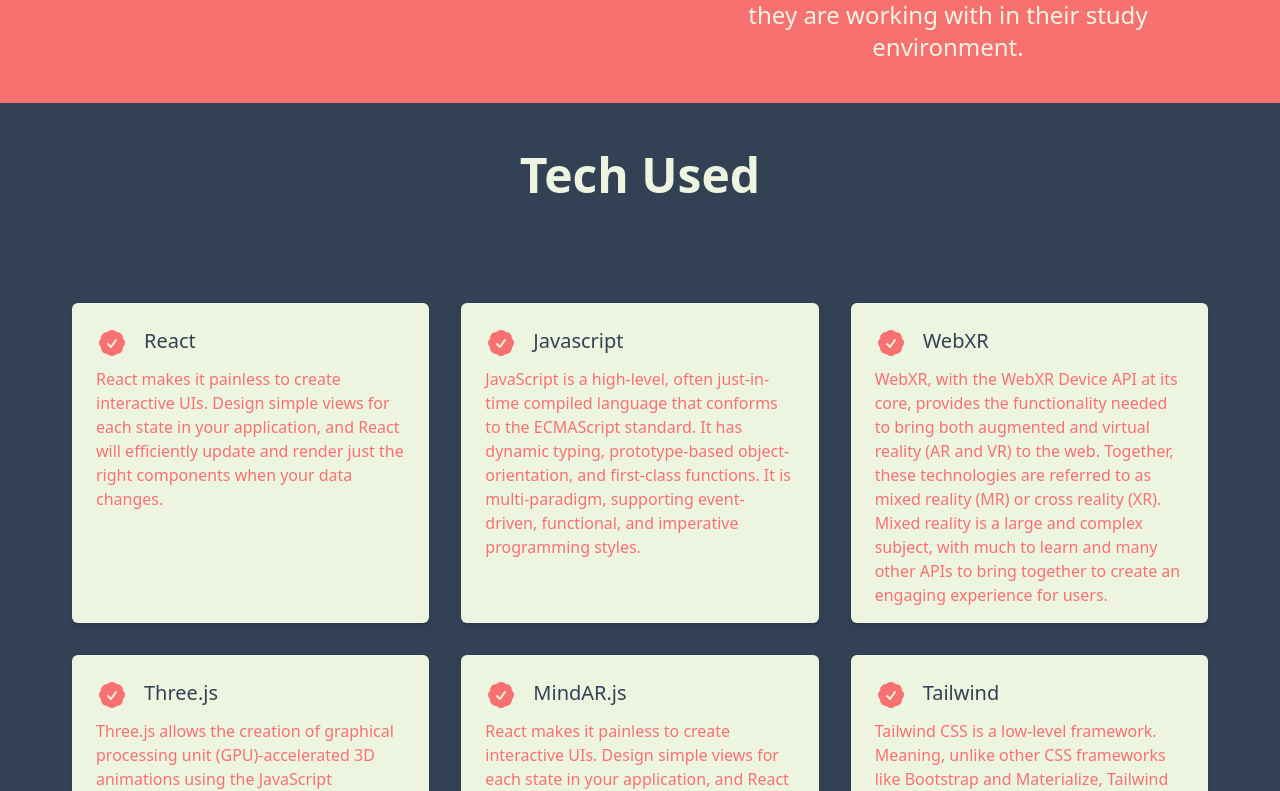
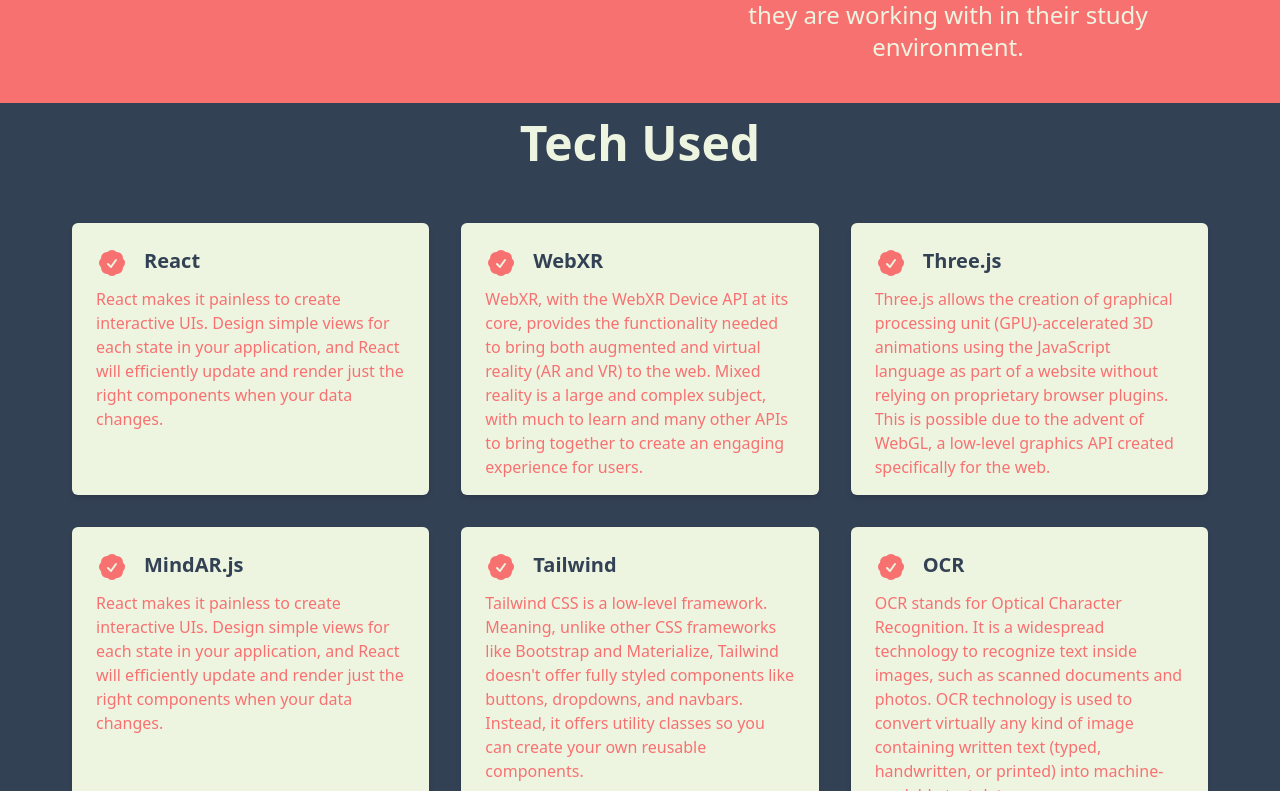
Before and after one commit to Mr-Emerald-Wolf/edlens, a React (Create React App) app: page / in a window 1280 px wide. Shown: the part 1549-2340 px from the top of the page. Built offline with nearby package versions, Linux system fonts and the light colour scheme.

Commit message:
psuhing tech

```diff
--- a/src/components/About.js
+++ b/src/components/About.js
@@ -4,7 +4,7 @@
 export default function About() {
   return (
     <>
-      <section id='about'>
+      <section id='about' className="">
         {/* <!-- component --> */}
         {/* <!-- MDI Icons --> */}
         <link rel="stylesheet" alt="" href="https://cdn.materialdesignicons.com/6.5.95/css/materialdesignicons.min.css" />
@@ -26,7 +26,7 @@
                     </h1>
 
                     {/* <!-- Description --> */}
-                    <p class="text-slate-700 text-lg font-light">
+                    <p class="text-slate-700 text-xl font-light">
                       With over 100 years of combined experience, we've got a well-seasoned team at the helm.
                     </p>
                   </div>
--- a/src/components/Tech.js
+++ b/src/components/Tech.js
@@ -19,10 +19,10 @@
               transform: isInView ? "none" : "translateX(-200px)",
               opacity: isInView ? 1 : 0,
               transition: "all 0.9s cubic-bezier(0.17, 0.55, 0.55, 1) 0.5s"
-            }} className="sm:text-5xl text-3xl font-bold title-font m-4 mt-[3rem] mb-[5rem] text-pale  text-center" >
+            }} className="sm:text-5xl text-3xl font-bold title-font m-4  text-pale -mb-4 text-center" >
               Tech Used
             </h1>
-            <div className="grid md:grid-cols-3 grid-rows gap-4 p-4 px-[4rem] justify-items-center">
+            <div className="grid md:grid-cols-3 grid-rows gap-4 p-[4rem]  justify-items-center">
               {tech.map((tech) => (
                 <div key={tech} className="p-2">
                   <motion.div style={{
@@ -33,11 +33,11 @@
                     <div className="grid grid-rows">
                       <div className="flex p-2">
                         <CheckBadgeIcon className="text-red-400 w-8 h-8 flex-shrink-0 mr-4" />
-                        <span className="title-font text-xl font-medium text-slate-700">
+                        <span className="title-font text-xl font-bold text-slate-700">
                           {tech.Title}
                         </span>
                       </div>
-                      <p className="text-red-400 px-2">{tech.Content}</p>
+                      <p className="text-red-400 font-medium px-2">{tech.Content}</p>
                     </div>
 
                   </motion.div>
--- a/src/data.js
+++ b/src/data.js
@@ -4,12 +4,8 @@
         Content:"React makes it painless to create interactive UIs. Design simple views for each state in your application, and React will efficiently update and render just the right components when your data changes.",
     },
     {
-        Title:"Javascript",
-        Content:"JavaScript is a high-level, often just-in-time compiled language that conforms to the ECMAScript standard. It has dynamic typing, prototype-based object-orientation, and first-class functions. It is multi-paradigm, supporting event-driven, functional, and imperative programming styles.",
-    },
-    {
         Title:"WebXR",
-        Content:"WebXR, with the WebXR Device API at its core, provides the functionality needed to bring both augmented and virtual reality (AR and VR) to the web. Together, these technologies are referred to as mixed reality (MR) or cross reality (XR). Mixed reality is a large and complex subject, with much to learn and many other APIs to bring together to create an engaging experience for users.",
+        Content:"WebXR, with the WebXR Device API at its core, provides the functionality needed to bring both augmented and virtual reality (AR and VR) to the web. Mixed reality is a large and complex subject, with much to learn and many other APIs to bring together to create an engaging experience for users.",
     },
     {
         Title:"Three.js",
--- a/tailwind.config.js
+++ b/tailwind.config.js
@@ -16,7 +16,8 @@
       backgroundImage: {
         'hero': "url('./assets/cogs.svg')",
         'dots': "url('./assets/dots.svg')",
-        'blobs': "url('./assets/blob.svg')"
+        'blobs': "url('./assets/blob.svg')",
+        'jigsaw': "url('./assets/jigsaw.svg')"
       },
 		},
 	},
```
Also changed, not shown: src/assets/jigsaw.svg (added).
